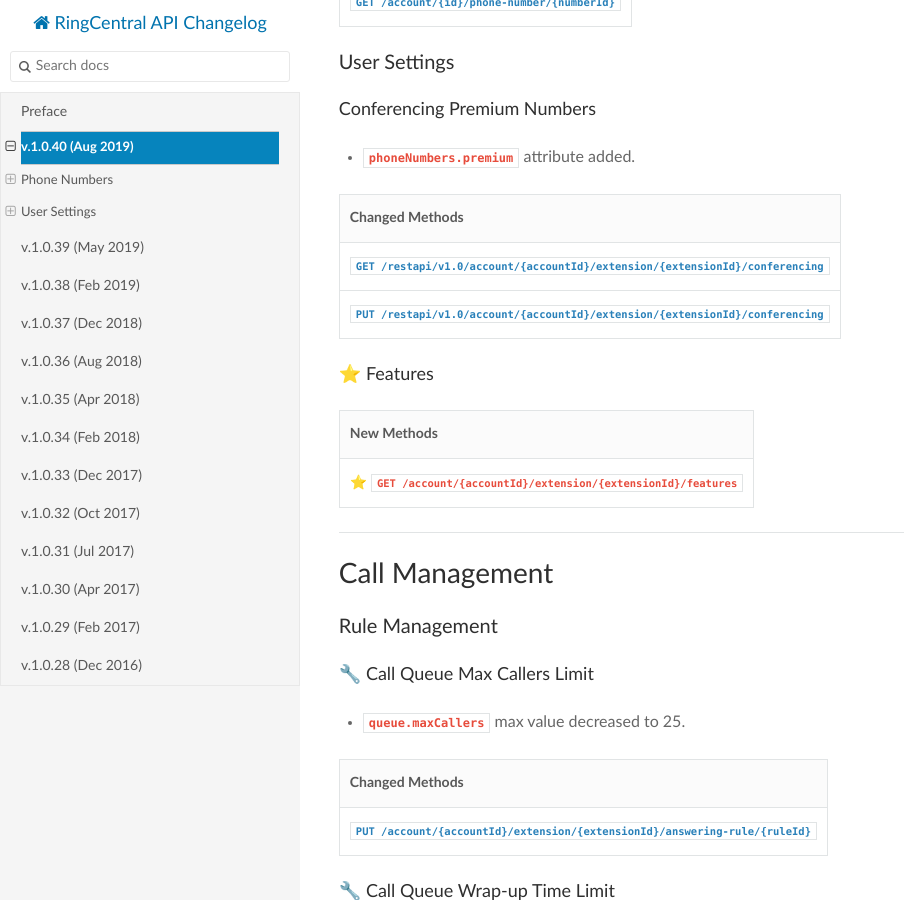
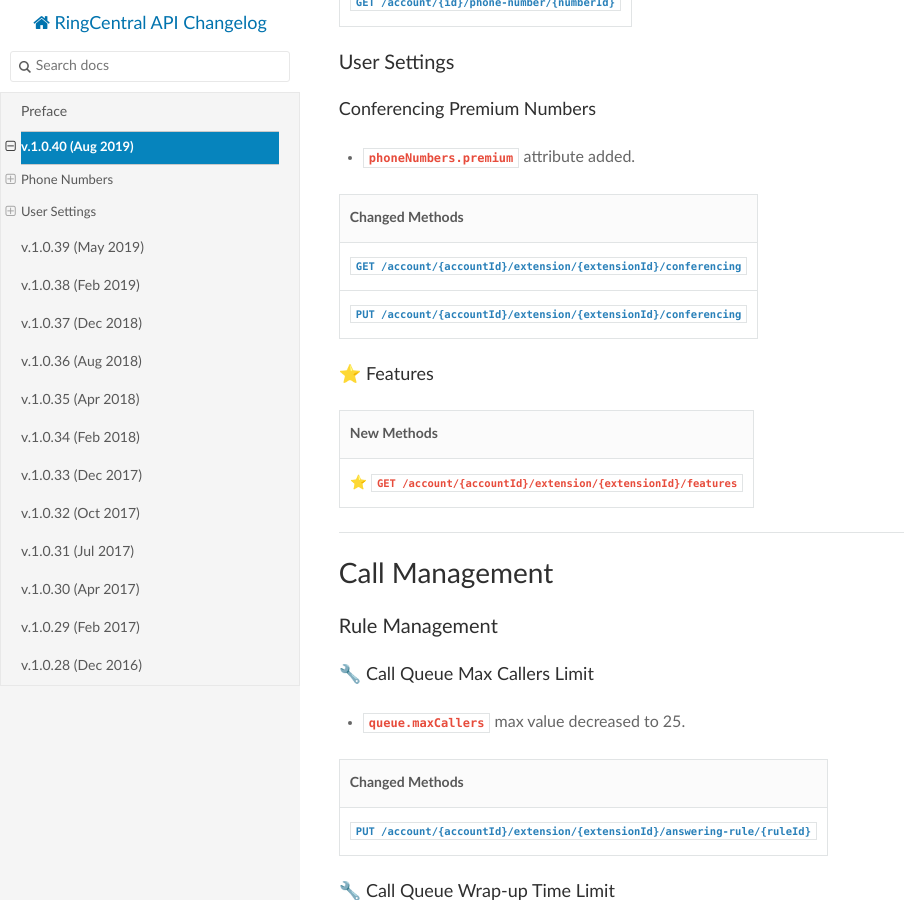
Before and after one commit to ringcentral/ringcentral-api-changelog, an MkDocs documentation site: the page built from docs/1_0_40.md, in a window 1280 px wide and 900 px high, scrolled down 652 px. Shown: the whole window, without its empty margins (0-904 px from the left). Built offline with MkDocs 1.6.1, drawn with Linux system fonts in a browser that asks for light colours; nearby versions of some CDN libraries; old or Windows-style settings are respelled for this version of MkDocs.

Commit message:
Update 1_0_40.md

```diff
--- a/docs/1_0_40.md
+++ b/docs/1_0_40.md
@@ -30,8 +30,8 @@ Basepath for all URLs: `https://platform.ringcentral.com/restapi/v1.0`.
 
 |Changed Methods|
 |---------------|
-|[`GET /restapi/v1.0/account/{accountId}/extension/{extensionId}/conferencing`](https://developers.ringcentral.com/api-reference#User-Settings-readConferencingSettings)|
-|[`PUT /restapi/v1.0/account/{accountId}/extension/{extensionId}/conferencing`](https://developers.ringcentral.com/api-reference#User-Settings-updateConferencingSettings)|
+|[`GET /account/{accountId}/extension/{extensionId}/conferencing`](https://developers.ringcentral.com/api-reference#User-Settings-readConferencingSettings)|
+|[`PUT /account/{accountId}/extension/{extensionId}/conferencing`](https://developers.ringcentral.com/api-reference#User-Settings-updateConferencingSettings)|
 
 ##### ⭐️ Features
 
```
